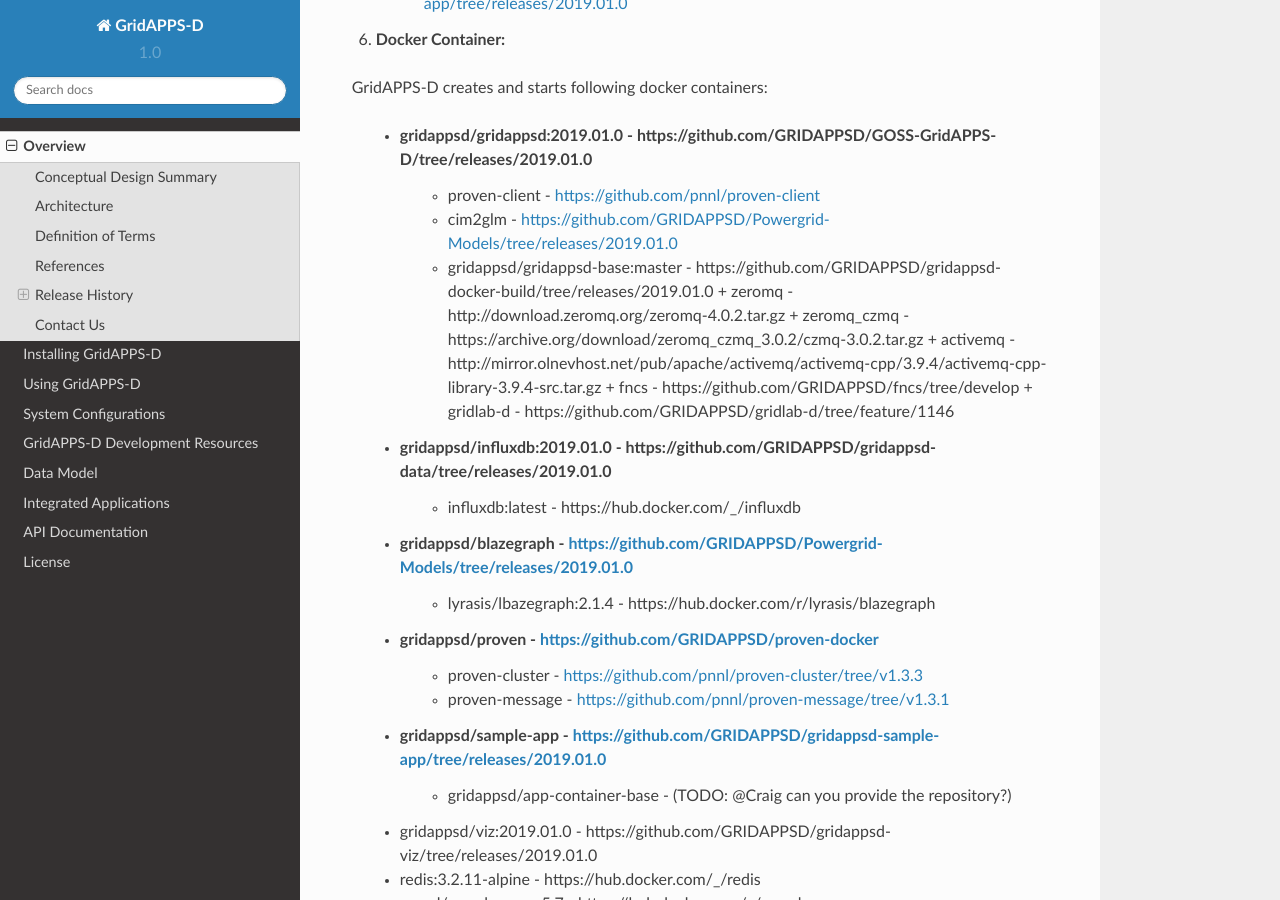
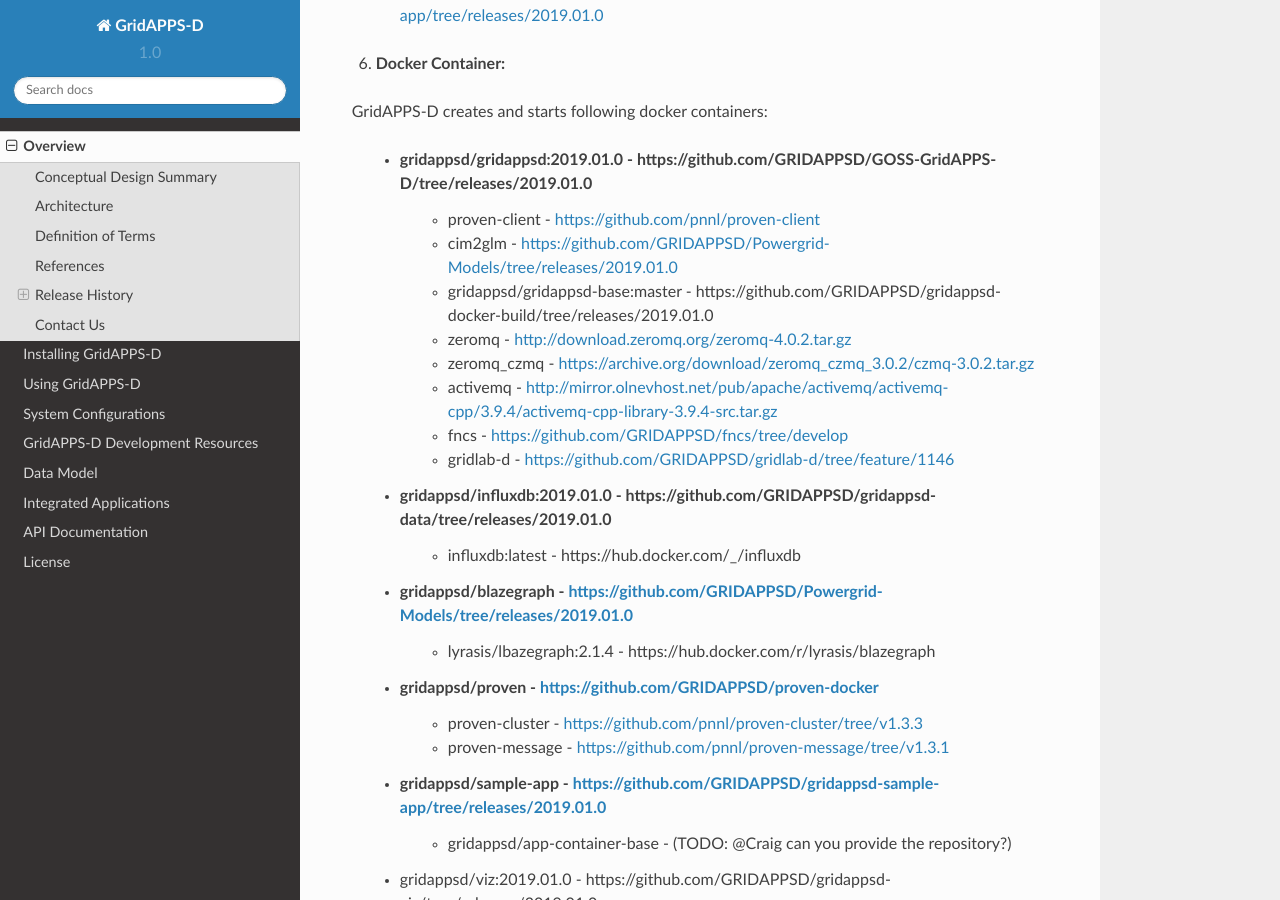
Before and after one commit to ericstephan/gridappsd-docs, a Sphinx documentation site: the page built from docs/source/overview/index.rst, in a window 1280 px wide and 900 px high, scrolled down 7439 px. Built offline with Sphinx 7.4.7 and the Read the Docs theme 2.0.0, drawn with Linux system fonts in a browser that asks for light colours; pages that are not in the unit, such as notebooks, are missing from menus; some of the changed text lies outside the part shown.

Commit message:
issue 837

```diff
--- a/docs/source/conf.py
+++ b/docs/source/conf.py
@@ -124,7 +124,9 @@
                     'using_gridappsd/api_examples/starting_in_java.rst',
                     'using_gridappsd/api_examples/starting_in_python.rst',
                     'using_gridappsd/api_examples/starting_in_websockets.rst',
-                    'using_gridappsd/api_examples/timeseries_data_api.rst']
+                    'using_gridappsd/api_examples/timeseries_data_api.rst',
+                    'using_gridappsd/Uploading_model_using_blazegraph_workbench.rst',
+                    'using_gridappsd/api_examples/weather.rst']
 
 # The name of the Pygments (syntax highlighting) style to use.
 pygments_style = 'sphinx'
--- a/docs/source/developer_resources/CDPSM.rst
+++ b/docs/source/developer_resources/CDPSM.rst
@@ -1109,4 +1109,4 @@
 .. |imginverters| image:: CDPSM/media/cim_PowerElectronics.png
 .. |imgmachines| image:: CDPSM/media/cim_DERMachines.png
 .. |imghouses| image:: CDPSM/media/ext_Houses.png
-.. |imgmeas| image:: CDPSM/media/cim_MeasurementGRIDAPPSD.png
+.. |imgmeas| image:: CDPSM/media/cim_MeasurementGridAPPSD.png
--- a/docs/source/hosted_applications/NREL_APPS/Solar_Forecasting.rst
+++ b/docs/source/hosted_applications/NREL_APPS/Solar_Forecasting.rst
@@ -38,9 +38,9 @@
 application. Whatever atmospheric variables are available via the
 GridAPPS-D platform, they can be ingested into the PSPI based on
 the user's needs (still in development). Once all desired parameters
- are chosen and the application is run, intra-hour GHI forecasts
- can be made (5 to 60-minute forecasts) as frequently as observations
- arrive (usually minutely).
+are chosen and the application is run, intra-hour GHI forecasts
+can be made (5 to 60-minute forecasts) as frequently as observations
+arrive (usually minutely).
 
 Testing and Validation
 ~~~~~~~~~~~~~~~~~~~~~~
--- a/docs/source/index.rst
+++ b/docs/source/index.rst
@@ -17,7 +17,6 @@
    data_model/index
    hosted_applications/index
    api_docs/index
-   api_docs/packages
    license/license
 
 Indices and tables
--- a/docs/source/overview/version_history.rst
+++ b/docs/source/overview/version_history.rst
@@ -45,24 +45,24 @@
     - Simulation can run as fast as possible as well as real-time (every 3 seconds)
     - Simulation can run with houses if present in the model.
     - Following components can be controlled while the simulation is running:
-        - Open or close capacitors
-        - Open or close switches
-        - Change tap setting for regulators
-        - Changing control modes for regulators
-        - Change inverter P & Q output
-        - Set control modes for regulators and capacitors
+        + Open or close capacitors
+        + Open or close switches
+        + Change tap setting for regulators
+        + Changing control modes for regulators
+        + Change inverter P & Q output
+        + Set control modes for regulators and capacitors
     - Simulation request creates the input weather file.
     - gridappsd-python:
-        - (@Craig: list out updates here)
+        + (@Craig: list out updates here)
     - cim2glm:
-        - Optional house cooling load components
-		- Single-phase power electronics and fuse ratings
-		- Inverter parameters changed from rotating machines to power electronics
-		- Solar and storage
-		- Measurements exported to the circuit metadata (JSON file); SimObject identifies the corresponding GridLAB-D object
-		- Supplemental scripts to populate feeder with measurements and houses
-		- Rotating machines, only parameters essential for the UAF lab microgrid
-		- In GridLAB-D export of loads, each node or triplex_node will have separate submeters for houses, PV inverters, battery inverters and rotating machines, i.e., not patterned after net metering
+        + Optional house cooling load components
+    - Single-phase power electronics and fuse ratings
+    - Inverter parameters changed from rotating machines to power electronics
+    - Solar and storage
+    - Measurements exported to the circuit metadata (JSON file); SimObject identifies the corresponding GridLAB-D object
+    - Supplemental scripts to populate feeder with measurements and houses
+    - Rotating machines, only parameters essential for the UAF lab microgrid
+    - In GridLAB-D export of loads, each node or triplex_node will have separate submeters for houses, PV inverters, battery inverters and rotating machines, i.e., not patterned after net metering
 
 
 2. **Data updates:**
@@ -71,15 +71,15 @@
 
          - Power grid models are stored in blazegraph database in its own docker container.
          - Following models are pre-loaded
-            - EPRI_DPV_J1
-            - IEEE123
-            - IEEE13
-            - R2_12_47_2
-            - IEEE8500
-            - IEEE123_pv
+            + EPRI_DPV_J1
+            + IEEE123
+            + IEEE13
+            + R2_12_47_2
+            + IEEE8500
+            + IEEE123_pv
          - User can upload customized model (@Tara: attach readthedocs link)
 
-       2.2    Weather:
+       2.2 Weather:
 
          - Weather data in stored in InfluxDB using Proven.
          - InfluxDB has its own docker container with pre-loaded weather data.
@@ -105,77 +105,77 @@
 
 3. **Applications and Services:**
 
-    3.1 Viz
+  3.1 Viz
 
-		- User can select to run simulation at real-time or as fast as possible
-		- User can select to add houses in the simulation
-		- User can open or close switches and capacitors by clocking on them
-		- Cleaner display of log messages while simulation is running
-		- User can query simulation logs after simulation is done.
-		- Toggle switches open/close
-		- Querying logs through Viz (still working on this)
-		- Bug fixes
-             - fixed the stomp client in Viz,
-             - added missing capacitor labels
-             - redirect non-root urls to root (localhost:8080)
+    - User can select to run simulation at real-time or as fast as possible
+    - User can select to add houses in the simulation
+    - User can open or close switches and capacitors by clocking on them
+    - Cleaner display of log messages while simulation is running
+    - User can query simulation logs after simulation is done.
+    - Toggle switches open/close
+    - Querying logs through Viz (still working on this)
+    - Bug fixes
+       + fixed the stomp client in Viz,
+       + added missing capacitor labels
+       + redirect non-root urls to root (localhost:8080)
 
-	3.2 Sample application: (@Craig/Andy: please review/add)
+  3.2 Sample application: (@Craig/Andy: please review/add)
 
-		- Source code at https://github.com/GRIDAPPSD/gridappsd-sample-app
-		- Sample app runs in its own container
-		- Register with gridapps-d platform when platform start.
-		- Re-register automatically if platform restart.
-		- Redundant log messages removed.
-		- Works with user selected model instead of hard-coded ones.
+    - Source code at https://github.com/GRIDAPPSD/gridappsd-sample-app
+    - Sample app runs in its own container
+    - Register with gridapps-d platform when platform start.
+    - Re-register automatically if platform restart.
+    - Redundant log messages removed.
+    - Works with user selected model instead of hard-coded ones.
 
-	3.3 State Estimator (TODO: @Andrew)
+  3.3 State Estimator (TODO: @Andrew)
 
-	3.4 RDRD(WSU) (TODO: @Anamika/Shiva)
+  3.4 RDRD(WSU) (TODO: @Anamika/Shiva)
 
-	3.5 DER Dispatch (@TODO: @Jeff)
+  3.5 DER Dispatch (@TODO: @Jeff)
 
-	3.6 VVO (@TODO: @Brandon)
+  3.6 VVO (@TODO: @Brandon)
 
 5. **Source Code:**
 
-	- goss-gridapps-d - https://github.com/GRIDAPPSD/GOSS-GridAPPS-D/tree/releases/2019.01.0
-	- gridappsd-viz - https://github.com/GRIDAPPSD/gridappsd-viz/tree/releases/2019.01.0
-	- gridappsd-python - https://github.com/GRIDAPPSD/gridappsd-python/tree/releases/2019.01.0
-	- cim2glm - https://github.com/GRIDAPPSD/Powergrid-Models/tree/releases/2019.01.0
-	- proven-cluster - https://github.com/pnnl/proven-cluster (@Eric: link for release branches)
-	- proven-docker - https://github.com/GRIDAPPSD/proven-docker
-	- proven-client - https://github.com/pnnl/proven-client
-	- proven-message - https://github.com/pnnl/proven-message
-	- fncs - https://github.com/GRIDAPPSD/fncs/tree/develop
-	- gridappsd-docker-build - https://github.com/GRIDAPPSD/gridappsd-docker-build/tree/releases/2019.01.0
-	- gridlab-d - https://github.com/GRIDAPPSD/gridlab-d/tree/feature/1146
-        - sample-app https://github.com/GRIDAPPSD/gridappsd-sample-app/tree/releases/2019.01.0
+  - goss-gridapps-d - https://github.com/GRIDAPPSD/GOSS-GridAPPS-D/tree/releases/2019.01.0
+  - gridappsd-viz - https://github.com/GRIDAPPSD/gridappsd-viz/tree/releases/2019.01.0
+  - gridappsd-python - https://github.com/GRIDAPPSD/gridappsd-python/tree/releases/2019.01.0
+  - cim2glm - https://github.com/GRIDAPPSD/Powergrid-Models/tree/releases/2019.01.0
+  - proven-cluster - https://github.com/pnnl/proven-cluster (@Eric: link for release branches)
+  - proven-docker - https://github.com/GRIDAPPSD/proven-docker
+  - proven-client - https://github.com/pnnl/proven-client
+  - proven-message - https://github.com/pnnl/proven-message
+  - fncs - https://github.com/GRIDAPPSD/fncs/tree/develop
+  - gridappsd-docker-build - https://github.com/GRIDAPPSD/gridappsd-docker-build/tree/releases/2019.01.0
+  - gridlab-d - https://github.com/GRIDAPPSD/gridlab-d/tree/feature/1146
+  - sample-app https://github.com/GRIDAPPSD/gridappsd-sample-app/tree/releases/2019.01.0
 
 6. **Docker Container:**
 
 GridAPPS-D creates and starts following docker containers:
 
-	- gridappsd/gridappsd:2019.01.0 - https://github.com/GRIDAPPSD/GOSS-GridAPPS-D/tree/releases/2019.01.0
+  - gridappsd/gridappsd:2019.01.0 - https://github.com/GRIDAPPSD/GOSS-GridAPPS-D/tree/releases/2019.01.0
             + proven-client - https://github.com/pnnl/proven-client
             + cim2glm - https://github.com/GRIDAPPSD/Powergrid-Models/tree/releases/2019.01.0
-	    + gridappsd/gridappsd-base:master - https://github.com/GRIDAPPSD/gridappsd-docker-build/tree/releases/2019.01.0
-              + zeromq - http://download.zeromq.org/zeromq-4.0.2.tar.gz
-              + zeromq_czmq - https://archive.org/download/zeromq_czmq_3.0.2/czmq-3.0.2.tar.gz
-              + activemq - http://mirror.olnevhost.net/pub/apache/activemq/activemq-cpp/3.9.4/activemq-cpp-library-3.9.4-src.tar.gz
-              + fncs - https://github.com/GRIDAPPSD/fncs/tree/develop
-              + gridlab-d - https://github.com/GRIDAPPSD/gridlab-d/tree/feature/1146
-	- gridappsd/influxdb:2019.01.0 - https://github.com/GRIDAPPSD/gridappsd-data/tree/releases/2019.01.0
+            + gridappsd/gridappsd-base:master - https://github.com/GRIDAPPSD/gridappsd-docker-build/tree/releases/2019.01.0
+            + zeromq - http://download.zeromq.org/zeromq-4.0.2.tar.gz
+            + zeromq_czmq - https://archive.org/download/zeromq_czmq_3.0.2/czmq-3.0.2.tar.gz
+            + activemq - http://mirror.olnevhost.net/pub/apache/activemq/activemq-cpp/3.9.4/activemq-cpp-library-3.9.4-src.tar.gz
+            + fncs - https://github.com/GRIDAPPSD/fncs/tree/develop
+            + gridlab-d - https://github.com/GRIDAPPSD/gridlab-d/tree/feature/1146
+  - gridappsd/influxdb:2019.01.0 - https://github.com/GRIDAPPSD/gridappsd-data/tree/releases/2019.01.0
             + influxdb:latest - https://hub.docker.com/_/influxdb
-	- gridappsd/blazegraph - https://github.com/GRIDAPPSD/Powergrid-Models/tree/releases/2019.01.0
+  - gridappsd/blazegraph - https://github.com/GRIDAPPSD/Powergrid-Models/tree/releases/2019.01.0
             + lyrasis/lbazegraph:2.1.4 - https://hub.docker.com/r/lyrasis/blazegraph
-	- gridappsd/proven - https://github.com/GRIDAPPSD/proven-docker
+  - gridappsd/proven - https://github.com/GRIDAPPSD/proven-docker
             + proven-cluster - https://github.com/pnnl/proven-cluster/tree/v1.3.3
             + proven-message - https://github.com/pnnl/proven-message/tree/v1.3.1
-	- gridappsd/sample-app - https://github.com/GRIDAPPSD/gridappsd-sample-app/tree/releases/2019.01.0
+  - gridappsd/sample-app - https://github.com/GRIDAPPSD/gridappsd-sample-app/tree/releases/2019.01.0
             + gridappsd/app-container-base - (TODO: @Craig can you provide the repository?)
-	- gridappsd/viz:2019.01.0 - https://github.com/GRIDAPPSD/gridappsd-viz/tree/releases/2019.01.0
-	- redis:3.2.11-alpine - https://hub.docker.com/_/redis
-	- mysql/mysql-server:5.7 - https://hub.docker.com/_/mysql
+  - gridappsd/viz:2019.01.0 - https://github.com/GRIDAPPSD/gridappsd-viz/tree/releases/2019.01.0
+  - redis:3.2.11-alpine - https://hub.docker.com/_/redis
+  - mysql/mysql-server:5.7 - https://hub.docker.com/_/mysql
 
 
 Version: 2019.02.0
@@ -184,55 +184,57 @@
 Release Date: Feb 2019
 
 1. Fixed Bugs:
-	- PROVEN - It can now store simulation input and output which can scale for IEEE8500 model.
-	- PROVEN - It can store data with real-time simulation run.
-	- PROVEN - Increased max data limit to unlimited.
-	- FNCS Goss Bridge - Corrected the timestamp format in simulation logs.
+
+  - PROVEN - It can now store simulation input and output which can scale for IEEE8500 model.
+  - PROVEN - It can store data with real-time simulation run.
+  - PROVEN - Increased max data limit to unlimited.
+  - FNCS Goss Bridge - Corrected the timestamp format in simulation logs.
 
 2. New Features:
-	- Viz - User can query log data from MySQL using Viz menu.
-	- Viz - Added menu to operate switches.
-	- FNCS GOSS bridge can do execute pause, resume and stop operations for simulation.
-	- Update PROVEN docker container for automated builds.
+
+  - Viz - User can query log data from MySQL using Viz menu.
+  - Viz - Added menu to operate switches.
+  - FNCS GOSS bridge can do execute pause, resume and stop operations for simulation.
+  - Update PROVEN docker container for automated builds.
 
 
 3. **Source Code:**
 
-	- goss-gridapps-d - https://github.com/GRIDAPPSD/GOSS-GridAPPS-D/tree/releases/2019.02.0
-	- gridappsd-viz - https://github.com/GRIDAPPSD/gridappsd-viz/tree/releases/2019.02.0
-	- gridappsd-python - https://github.com/GRIDAPPSD/gridappsd-python/tree/releases/2019.02.0
-	- cim2glm - https://github.com/GRIDAPPSD/Powergrid-Models/tree/releases/2019.02.0
-	- proven-cluster - 1.3.4 https://github.com/pnnl/proven-cluster/releases/tag/v1.3.4
-	- proven-client - 1.3.4 https://github.com/pnnl/proven-client/releases/tag/v1.3.4
-	- proven-message - https://github.com/pnnl/proven-message/releases/tag/v1.3.1
-	- proven-docker - https://github.com/GRIDAPPSD/proven-docker
-	- fncs - https://github.com/GRIDAPPSD/fncs/tree/develop
-	- gridappsd-docker-build - https://github.com/GRIDAPPSD/gridappsd-docker-build/tree/releases/2019.02.0
-	- gridlab-d - https://github.com/GRIDAPPSD/gridlab-d/tree/feature/1146
-    - sample-app https://github.com/GRIDAPPSD/gridappsd-sample-app/tree/releases/2019.02.0
+  - goss-gridapps-d - https://github.com/GRIDAPPSD/GOSS-GridAPPS-D/tree/releases/2019.02.0
+  - gridappsd-viz - https://github.com/GRIDAPPSD/gridappsd-viz/tree/releases/2019.02.0
+  - gridappsd-python - https://github.com/GRIDAPPSD/gridappsd-python/tree/releases/2019.02.0
+  - cim2glm - https://github.com/GRIDAPPSD/Powergrid-Models/tree/releases/2019.02.0
+  - proven-cluster - 1.3.4 https://github.com/pnnl/proven-cluster/releases/tag/v1.3.4
+  - proven-client - 1.3.4 https://github.com/pnnl/proven-client/releases/tag/v1.3.4
+  - proven-message - https://github.com/pnnl/proven-message/releases/tag/v1.3.1
+  - proven-docker - https://github.com/GRIDAPPSD/proven-docker
+  - fncs - https://github.com/GRIDAPPSD/fncs/tree/develop
+  - gridappsd-docker-build - https://github.com/GRIDAPPSD/gridappsd-docker-build/tree/releases/2019.02.0
+  - gridlab-d - https://github.com/GRIDAPPSD/gridlab-d/tree/feature/1146
+  - sample-app - https://github.com/GRIDAPPSD/gridappsd-sample-app/tree/releases/2019.02.0
 
 4. **Docker Container:**
 
 GridAPPS-D creates and starts following docker containers:
 
-	- gridappsd/gridappsd:2019.01.0 - https://github.com/GRIDAPPSD/GOSS-GridAPPS-D/tree/releases/2019.01.0
+  - gridappsd/gridappsd:2019.01.0 - https://github.com/GRIDAPPSD/GOSS-GridAPPS-D/tree/releases/2019.01.0
             + proven-client - https://github.com/pnnl/proven-client
             + cim2glm - https://github.com/GRIDAPPSD/Powergrid-Models/tree/releases/2019.01.0
-	    + gridappsd/gridappsd-base:master - https://github.com/GRIDAPPSD/gridappsd-docker-build/tree/releases/2019.01.0
-              + zeromq - http://download.zeromq.org/zeromq-4.0.2.tar.gz
-              + zeromq_czmq - https://archive.org/download/zeromq_czmq_3.0.2/czmq-3.0.2.tar.gz
-              + activemq - http://mirror.olnevhost.net/pub/apache/activemq/activemq-cpp/3.9.4/activemq-cpp-library-3.9.4-src.tar.gz
-              + fncs - https://github.com/GRIDAPPSD/fncs/tree/develop
-              + gridlab-d - https://github.com/GRIDAPPSD/gridlab-d/tree/feature/1146
-	- gridappsd/influxdb:2019.01.0 - https://github.com/GRIDAPPSD/gridappsd-data/tree/releases/2019.01.0
+            + gridappsd/gridappsd-base:master - https://github.com/GRIDAPPSD/gridappsd-docker-build/tree/releases/2019.01.0
+            + zeromq - http://download.zeromq.org/zeromq-4.0.2.tar.gz
+            + zeromq_czmq - https://archive.org/download/zeromq_czmq_3.0.2/czmq-3.0.2.tar.gz
+            + activemq - http://mirror.olnevhost.net/pub/apache/activemq/activemq-cpp/3.9.4/activemq-cpp-library-3.9.4-src.tar.gz
+            + fncs - https://github.com/GRIDAPPSD/fncs/tree/develop
+            + gridlab-d - https://github.com/GRIDAPPSD/gridlab-d/tree/feature/1146
+  - gridappsd/influxdb:2019.01.0 - https://github.com/GRIDAPPSD/gridappsd-data/tree/releases/2019.01.0
             + influxdb:latest - https://hub.docker.com/_/influxdb
-	- gridappsd/blazegraph - https://github.com/GRIDAPPSD/Powergrid-Models/tree/releases/2019.01.0
+  - gridappsd/blazegraph - https://github.com/GRIDAPPSD/Powergrid-Models/tree/releases/2019.01.0
             + lyrasis/lbazegraph:2.1.4 - https://hub.docker.com/r/lyrasis/blazegraph
-	- gridappsd/proven - https://github.com/GRIDAPPSD/proven-docker
+  - gridappsd/proven - https://github.com/GRIDAPPSD/proven-docker
             + proven-cluster - https://github.com/pnnl/proven-cluster/tree/v1.3.3
             + proven-message - https://github.com/pnnl/proven-message/tree/v1.3.1
-	- gridappsd/sample-app - https://github.com/GRIDAPPSD/gridappsd-sample-app/tree/releases/2019.01.0
+  - gridappsd/sample-app - https://github.com/GRIDAPPSD/gridappsd-sample-app/tree/releases/2019.01.0
             + gridappsd/app-container-base - (TODO: @Craig can you provide the repository?)
-	- gridappsd/viz:2019.01.0 - https://github.com/GRIDAPPSD/gridappsd-viz/tree/releases/2019.01.0
-	- redis:3.2.11-alpine - https://hub.docker.com/_/redis
-	- mysql/mysql-server:5.7 - https://hub.docker.com/_/mysql
+  - gridappsd/viz:2019.01.0 - https://github.com/GRIDAPPSD/gridappsd-viz/tree/releases/2019.01.0
+  - redis:3.2.11-alpine - https://hub.docker.com/_/redis
+  - mysql/mysql-server:5.7 - https://hub.docker.com/_/mysql
```
Also changed, not shown: other parts of docs/source/developer_resources/CDPSM.rst (+1 -1 lines).
